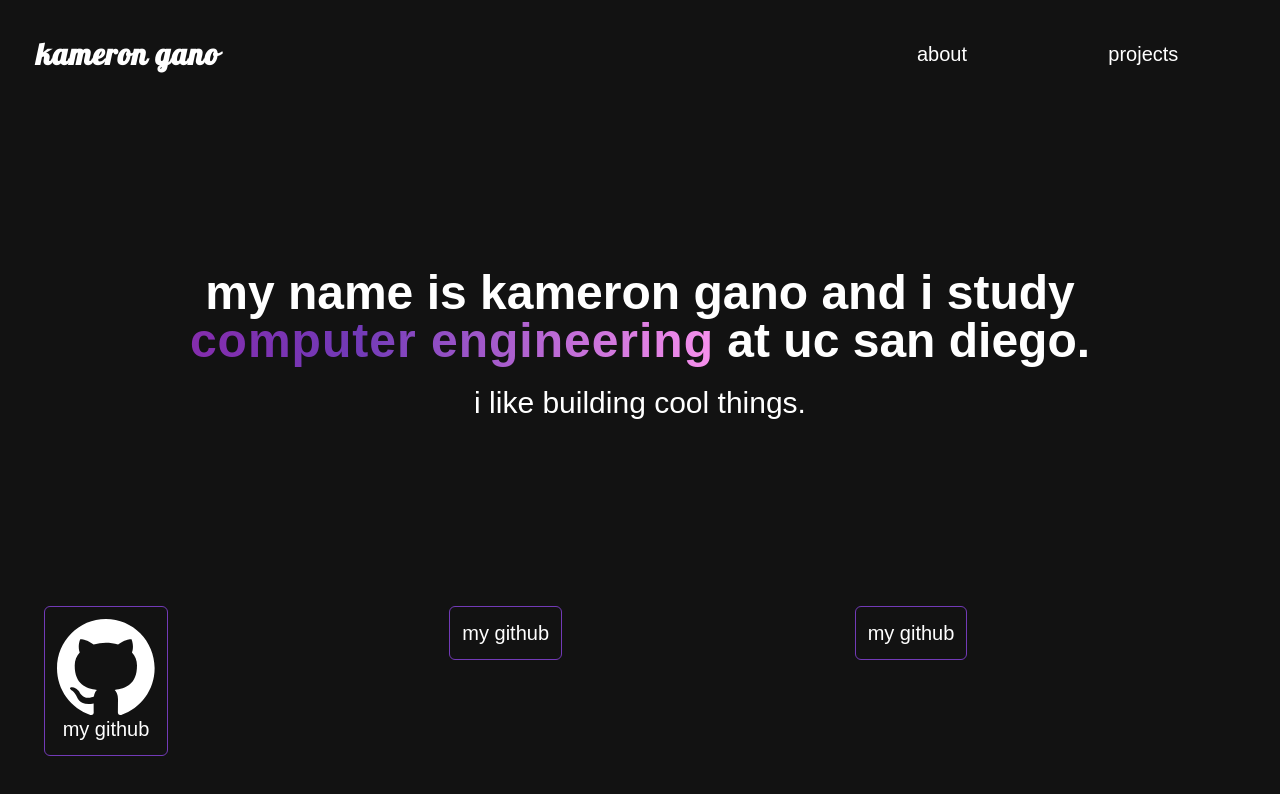
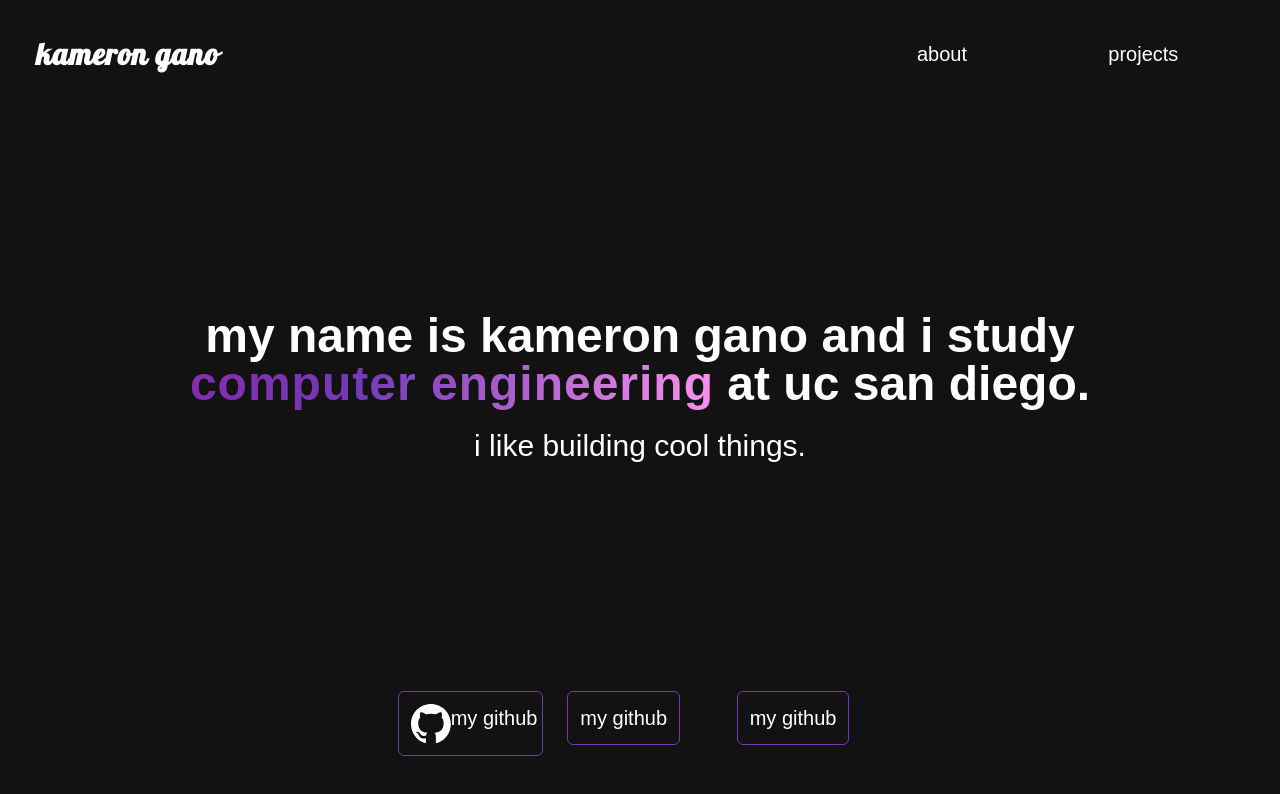
Before and after one commit to kgano-ucsd/kams-website-2.0, a React (Create React App) app in the folder kams-website-v2/: page / in a window 1280 px wide. Shown: the top 794 px of the page. Built offline with nearby package versions, Linux system fonts and the light colour scheme.

Commit message:
got the github logo to at least be next to the text

```diff
--- a/kams-website-v2/src/atoms/Link.jsx
+++ b/kams-website-v2/src/atoms/Link.jsx
@@ -7,16 +7,18 @@ export default function Link({
     return (
         <button
             type="submit"
-            className="landing-link font-medium text-white text-xl"
+            className="landing-link font-medium text-white text-xl grid place-items-center"
         >
             {
                 !img ?
                  text  :
-                <span className="inline-block">
-                    <img src={img}>
+                <span className="flex flex-row">
+                    <img src={img} className="w-1/3">
 
                     </img>
-                    { text }
+                    <span className="w-2/3">
+                        { text }
+                    </span>
                 </span>
 
             }
--- a/kams-website-v2/src/pages/Landing.jsx
+++ b/kams-website-v2/src/pages/Landing.jsx
@@ -19,7 +19,7 @@ export default function Landing() {
             <div className="h-1/8">
               <Banner/>
             </div>
-            <div className="h-[77%]">
+            <div className="h-full">
                 <Hello>
                   <p className="text-center text-white text-3xl">
                     {"i like "}
@@ -42,8 +42,8 @@ export default function Landing() {
                   </p>
                 </Hello>
               </div>
-              <div className="h-fit">
-                  <div className="flex flex-row">
+              <div className="grid place-items-center">
+                  <div className="flex flex-row ">
                     <div className="w-1/3 align-right p-3">
                       <Link text="my github" img={github}/>
                     </div>
```
